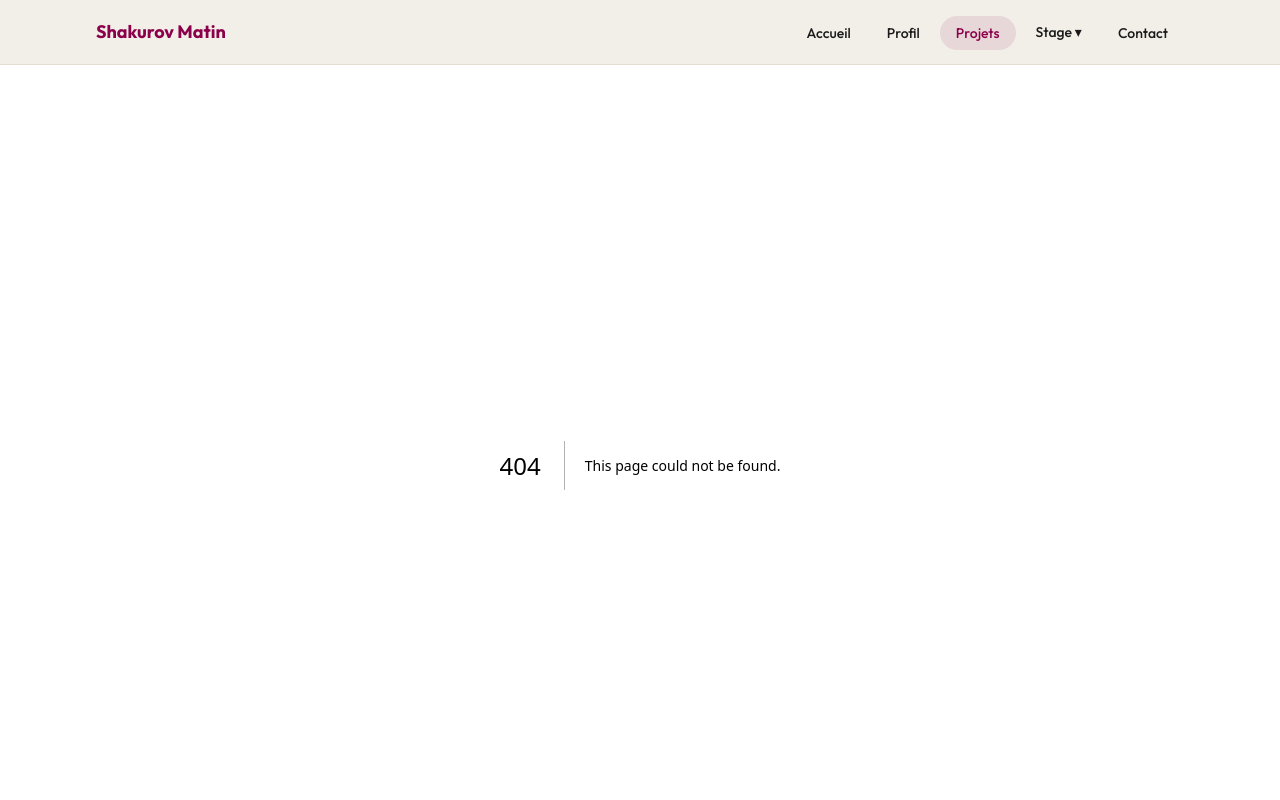
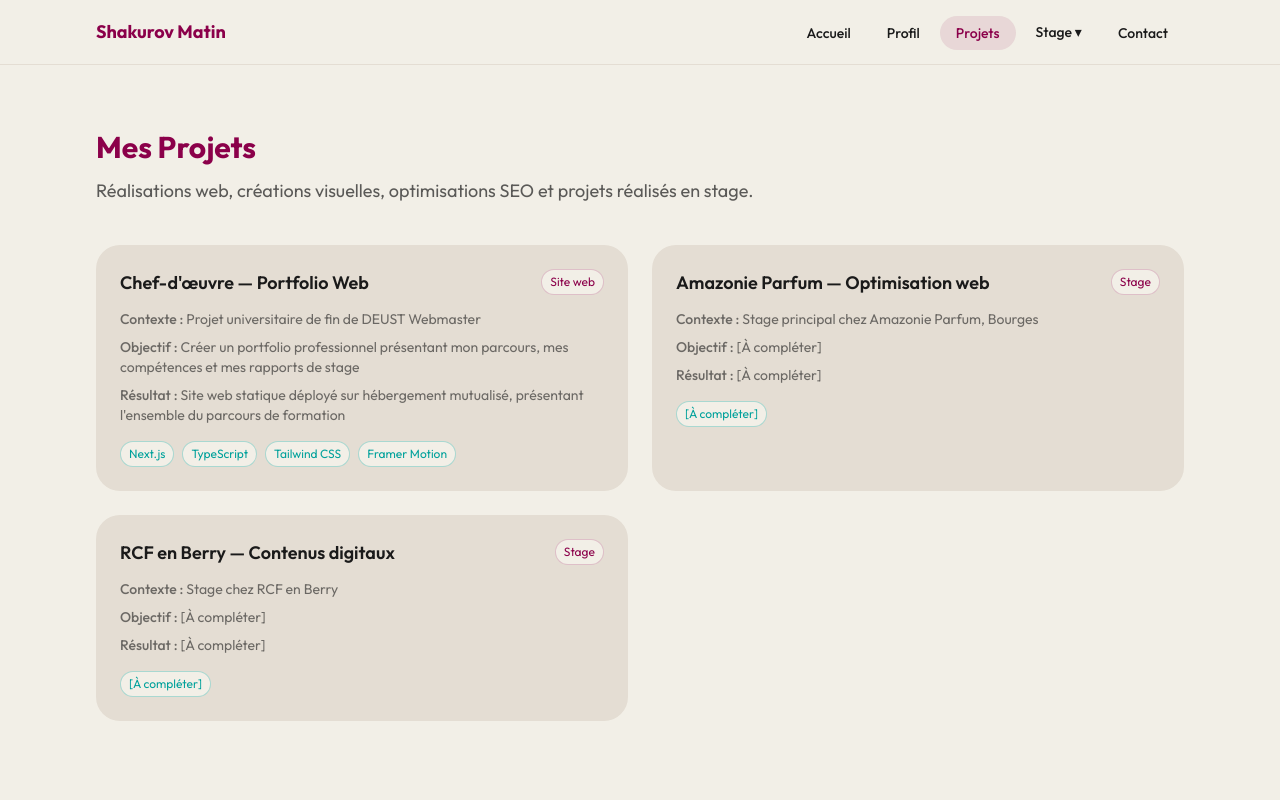
Before and after one commit to BlackOurs18/site_chef_doeuvre, a Next.js app: page /realisations in a window 1280 px wide. Before the commit this address had no page. Shown: the top 800 px of the page. Built offline with nearby package versions, Linux system fonts and the light colour scheme.

Commit message:
feat: add projects page

```diff
--- /dev/null
+++ b/app/realisations/page.tsx
@@ -0,0 +1,62 @@
+import type { Metadata } from 'next'
+import Container from '@/components/Container'
+import SectionTitle from '@/components/SectionTitle'
+import MotionSection from '@/components/MotionSection'
+import { realisations, type RealisationCategory } from '@/data/realisations'
+
+export const metadata: Metadata = {
+  title: 'Mes Projets',
+  description: 'Réalisations web, visuels, SEO et projets de stage de Shakurov Matin',
+}
+
+const categoryLabels: Record<RealisationCategory, string> = {
+  website: 'Site web',
+  visual: 'Visuel',
+  social: 'Réseaux sociaux',
+  seo: 'SEO',
+  internship: 'Stage',
+  personal: 'Personnel',
+}
+
+export default function RealisationsPage() {
+  return (
+    <Container className="py-16">
+      <MotionSection>
+        <SectionTitle
+          title="Mes Projets"
+          subtitle="Réalisations web, créations visuelles, optimisations SEO et projets réalisés en stage."
+        />
+
+        <div className="grid grid-cols-1 md:grid-cols-2 gap-6">
+          {realisations.map((projet, i) => (
+            <MotionSection key={projet.id} delay={i * 0.05}>
+              <div className="bg-bg-secondary rounded-3xl p-6 h-full">
+                <div className="flex items-start justify-between mb-3">
+                  <h2 className="text-lg font-semibold text-text-main">{projet.title}</h2>
+                  <span className="text-xs bg-bg-primary border border-accent-main/20 text-accent-main px-2 py-1 rounded-full shrink-0 ml-2">
+                    {categoryLabels[projet.category]}
+                  </span>
+                </div>
+                <p className="text-sm text-text-main/60 mb-2"><span className="font-medium">Contexte :</span> {projet.context}</p>
+                <p className="text-sm text-text-main/60 mb-2"><span className="font-medium">Objectif :</span> {projet.objective}</p>
+                <p className="text-sm text-text-main/60 mb-4"><span className="font-medium">Résultat :</span> {projet.result}</p>
+                <div className="flex flex-wrap gap-2">
+                  {projet.technologies.map((tech) => (
+                    <span key={tech} className="text-xs bg-bg-primary text-accent-light border border-accent-light/30 px-2 py-1 rounded-full">
+                      {tech}
+                    </span>
+                  ))}
+                </div>
+                {projet.link && (
+                  <a href={projet.link} target="_blank" rel="noopener noreferrer" className="inline-flex items-center gap-1 mt-4 text-sm text-accent-main hover:underline focus-visible:outline-2 focus-visible:outline-accent-main rounded">
+                    Voir le projet ↗
+                  </a>
+                )}
+              </div>
+            </MotionSection>
+          ))}
+        </div>
+      </MotionSection>
+    </Container>
+  )
+}
```
